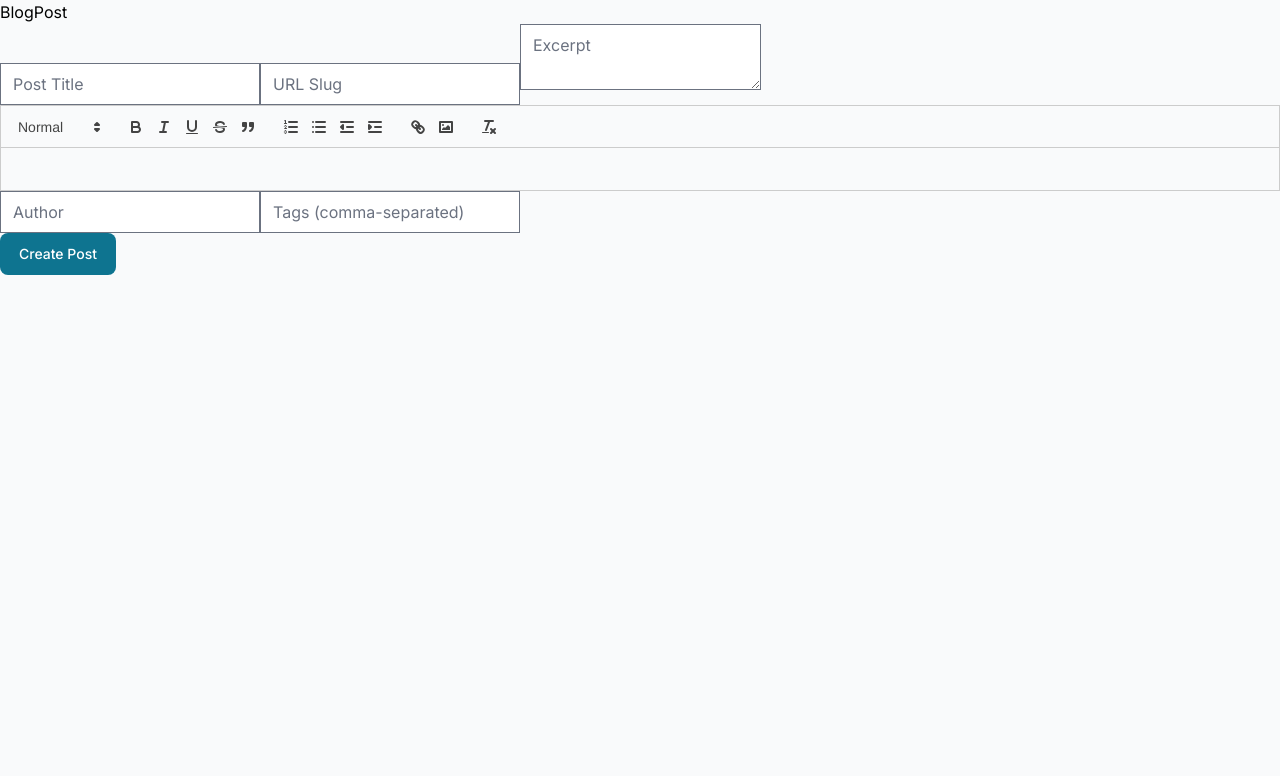
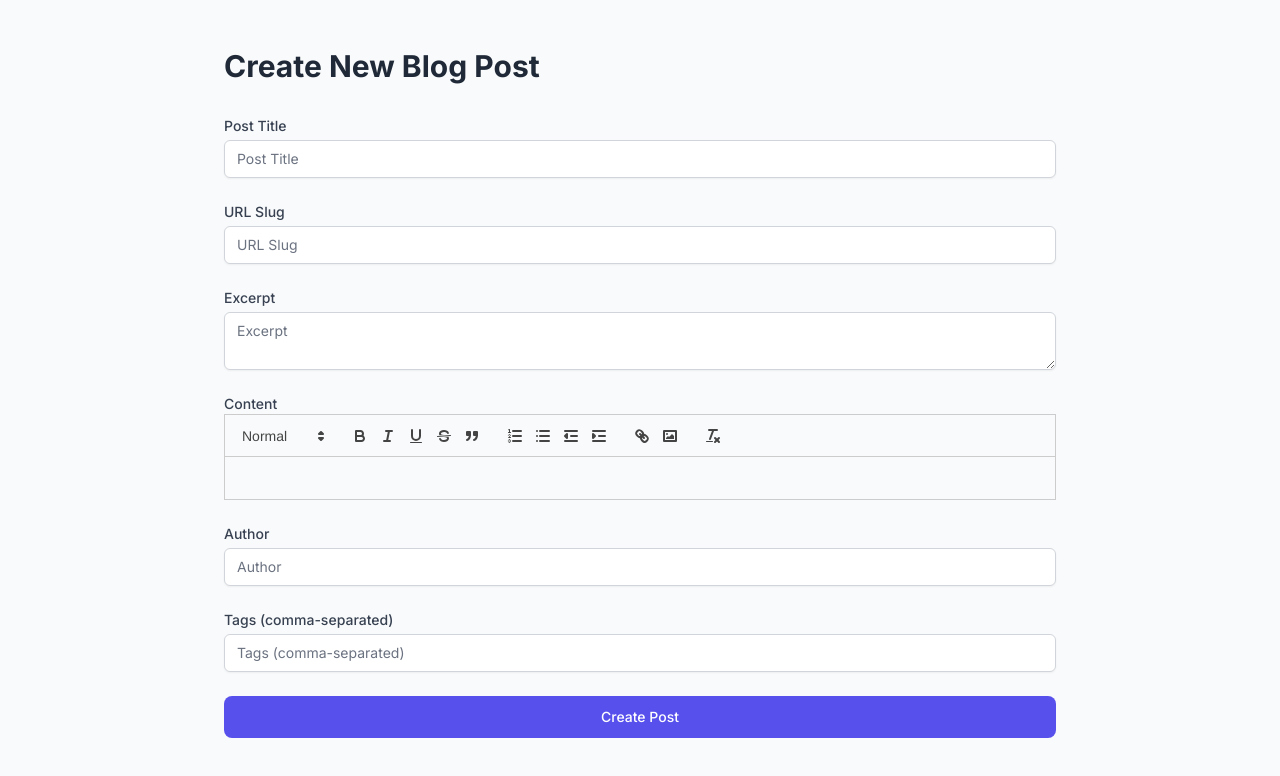
Before and after one commit to caseyspaulding/EventJacekt-TW, a Next.js app: page /createpost in a window 1280 px wide. Shown: the top 776 px of the page. Built offline with nearby package versions, Linux system fonts and the light colour scheme.

Commit message:
update blog pages css

```diff
--- a/app/blog/[slug]/page.tsx
+++ b/app/blog/[slug]/page.tsx
@@ -1,6 +1,9 @@
 import React from 'react';
 import DOMPurify from 'isomorphic-dompurify';
 import { getBlogPostBySlug, getAllBlogSlugs } from '@/app/actions/blogActions';
+import { Footer } from 'flowbite-react';
+import FooterFull from '@/components/Footers/FooterFull';
+import NavBar1 from '@/components/NavBarTW/NavBar1';
 
 // This function generates all static paths for the blog post pages
 export async function generateStaticParams ()
@@ -15,20 +18,24 @@
 
   if ( !post )
   {
-    return <div>Post not found</div>;
+    return <div className="text-center text-xl text-red-600">Post not found</div>;
   }
 
   // Sanitize the HTML content
   const sanitizedContent = DOMPurify.sanitize( post.content );
 
   return (
-    <article>
-      <h1>{ post.title }</h1>
-      <div dangerouslySetInnerHTML={ { __html: sanitizedContent } } />
-      <p>By { post.author } on { new Date( post.createdAt ).toLocaleDateString() }</p>
-      <div>
-        Tags: { post.tags ? post.tags.join( ', ' ) : '' }
+    <><NavBar1 /><article className="max-w-4xl mx-auto px-4 sm:px-6 lg:px-8 py-12">
+      <h1 className="text-4xl font-bold text-gray-800 mb-4">{ post.title }</h1>
+      <p className="text-sm text-gray-500 mb-8">
+        By { post.author } on { new Date( post.createdAt ).toLocaleDateString() }
+      </p>
+      <div
+        className="prose prose-lg max-w-none"
+        dangerouslySetInnerHTML={ { __html: sanitizedContent } } />
+      <div className="mt-8">
+        <p className="text-sm text-gray-500">Tags: { post.tags ? post.tags.join( ', ' ) : 'No tags' }</p>
       </div>
-    </article>
+    </article><FooterFull /></>
   );
 }
--- a/app/blog/page.tsx
+++ b/app/blog/page.tsx
@@ -2,20 +2,31 @@
 import Link from 'next/link';
 import { db } from '@/db';
 import { blogPosts } from '@/db/schema';
+import NavBar1 from '@/components/NavBarTW/NavBar1';
+import FooterFull from '@/components/Footers/FooterFull';
 
 export default async function BlogList ()
 {
-  const posts = await db.select().from( blogPosts ).orderBy( blogPosts.createdAt  );
+  const posts = await db.select().from( blogPosts ).orderBy( blogPosts.createdAt );
 
   return (
-    <div>
-      { posts.map( ( post ) => (
-        <article key={ post.id }>
-          <h2><Link href={ `/blog/${ post.slug }` }>{ post.title }</Link></h2>
-          <p>{ post.excerpt }</p>
-          <p>By { post.author } on { new Date( post.createdAt ).toLocaleDateString() }</p>
-        </article>
-      ) ) }
-    </div>
+    <><NavBar1 /><div className="max-w-7xl mx-auto px-4 sm:px-6 lg:px-8 py-8">
+      <h1 className="text-3xl font-bold text-center mb-8">Blog Posts</h1>
+      <div className="grid gap-8 grid-cols-1 md:grid-cols-2 lg:grid-cols-3">
+        { posts.map( ( post ) => (
+          <article key={ post.id } className="bg-white shadow-md rounded-lg overflow-hidden">
+            <div className="p-6">
+              <h2 className="text-2xl font-semibold mb-2">
+                <Link href={ `/blog/${ post.slug }` }>
+                  <p className="hover:underline text-blue-600">{ post.title }</p>
+                </Link>
+              </h2>
+              <p className="text-gray-700 mb-4">{ post.excerpt }</p>
+              <p className="text-sm text-gray-500">By { post.author } on { new Date( post.createdAt ).toLocaleDateString() }</p>
+            </div>
+          </article>
+        ) ) }
+      </div>
+    </div><FooterFull />     </>
   );
 }
--- a/app/createpost/page.tsx
+++ b/app/createpost/page.tsx
@@ -10,7 +10,7 @@
 {
   return (
     <div>
-      BlogPost
+
       <BlogPostForm  />
     </div>
   );
--- a/components/BlogPostForm.tsx
+++ b/components/BlogPostForm.tsx
@@ -50,47 +50,95 @@
   };
 
   return (
-    <form onSubmit={ handleSubmit }>
+    <div className="max-w-4xl mx-auto px-4 sm:px-6 lg:px-8 py-12">
+      <h1 className="text-3xl font-bold text-gray-800 mb-8">Create New Blog Post</h1>
+      <form onSubmit={ handleSubmit } className="space-y-6">
+        <div>
+          <label className="block text-sm font-medium text-gray-700">
+            Post Title
+          </label>
           <input
             name="title"
             type="text"
             value={ title }
             onChange={ ( e ) => setTitle( e.target.value ) }
             placeholder="Post Title"
+            className="mt-1 block w-full px-3 py-2 border border-gray-300 rounded-md shadow-sm focus:outline-none focus:ring-indigo-500 focus:border-indigo-500 sm:text-sm"
             required
           />
+        </div>
+
+        <div>
+          <label className="block text-sm font-medium text-gray-700">
+            URL Slug
+          </label>
           <input
             name="slug"
             type="text"
             value={ slug }
             onChange={ ( e ) => setSlug( e.target.value ) }
             placeholder="URL Slug"
+            className="mt-1 block w-full px-3 py-2 border border-gray-300 rounded-md shadow-sm focus:outline-none focus:ring-indigo-500 focus:border-indigo-500 sm:text-sm"
           />
+        </div>
+
+        <div>
+          <label className="block text-sm font-medium text-gray-700">
+            Excerpt
+          </label>
           <textarea
             name="excerpt"
             value={ excerpt }
             onChange={ ( e ) => setExcerpt( e.target.value ) }
             placeholder="Excerpt"
+            className="mt-1 block w-full px-3 py-2 border border-gray-300 rounded-md shadow-sm focus:outline-none focus:ring-indigo-500 focus:border-indigo-500 sm:text-sm"
           />
+        </div>
+
+        <div>
+          <label className="block text-sm font-medium text-gray-700">
+            Content
+          </label>
           <RichTextEditor value={ content } onChange={ setContent } />
           <input type="hidden" name="content" value={ content } />
+        </div>
+
+        <div>
+          <label className="block text-sm font-medium text-gray-700">
+            Author
+          </label>
           <input
             name="author"
             type="text"
             value={ author }
             onChange={ ( e ) => setAuthor( e.target.value ) }
             placeholder="Author"
+            className="mt-1 block w-full px-3 py-2 border border-gray-300 rounded-md shadow-sm focus:outline-none focus:ring-indigo-500 focus:border-indigo-500 sm:text-sm"
             required
           />
+        </div>
+
+        <div>
+          <label className="block text-sm font-medium text-gray-700">
+            Tags (comma-separated)
+          </label>
           <input
             name="tags"
             type="text"
             value={ tags }
             onChange={ ( e ) => setTags( e.target.value ) }
             placeholder="Tags (comma-separated)"
+            className="mt-1 block w-full px-3 py-2 border border-gray-300 rounded-md shadow-sm focus:outline-none focus:ring-indigo-500 focus:border-indigo-500 sm:text-sm"
           />
-      <Button type="submit">Create Post</Button>
+        </div>
+
+        <div>
+          <Button type="submit" className="w-full bg-indigo-600 text-white hover:bg-indigo-700">
+            Create Post
+          </Button>
+        </div>
       </form>
+    </div>
   );
 };
 
```
Lines whose indentation alone changed are shown as unchanged.
